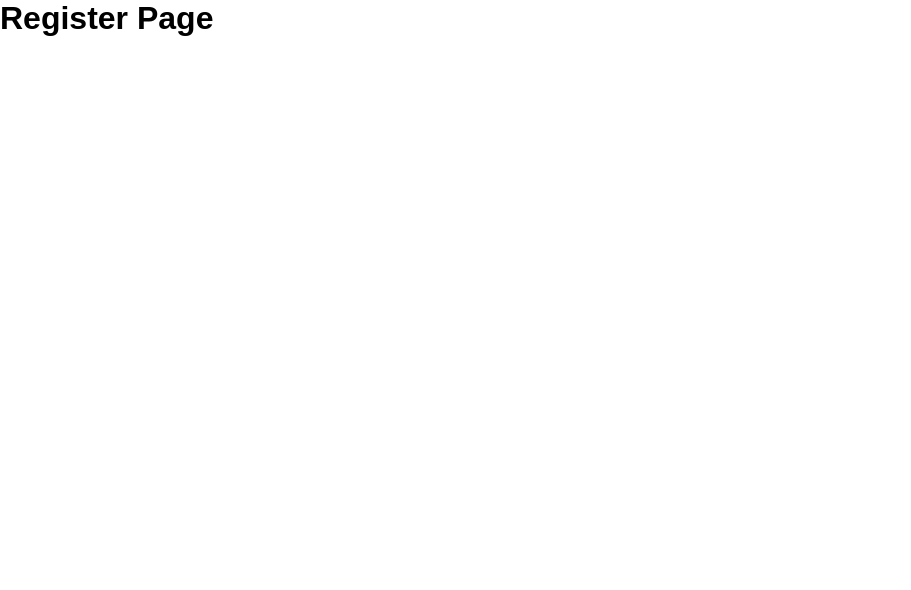
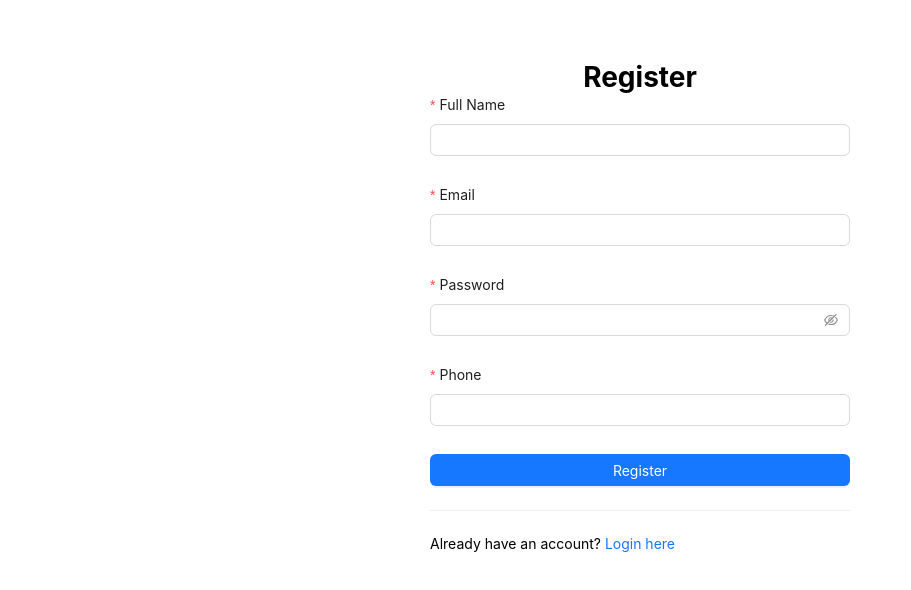
Before and after one commit to tranduckhuy-test/react-vite, a React (Vite) app: page /register in a window 1280 px wide. Shown: the top 590 px of the page, without its empty margins (0-911 px from the left). Built offline with nearby package versions, Linux system fonts and the light colour scheme; no server answers.

Commit message:
feat: add register and login page

```diff
--- a/src/components/layouts/header.jsx
+++ b/src/components/layouts/header.jsx
@@ -2,6 +2,8 @@ import {
   BookOutlined,
   HomeOutlined,
   LoginOutlined,
+  LogoutOutlined,
+  SettingOutlined,
   UserOutlined,
 } from '@ant-design/icons';
 import { Menu } from 'antd';
@@ -30,41 +32,23 @@ const Header = () => {
       label: <Link to="/books">Books</Link>,
       key: 'books',
       icon: <BookOutlined />,
+    },
+    {
+      label: 'Settings',
+      key: 'settings',
+      icon: <SettingOutlined />,
       children: [
         {
-          type: 'group',
-          label: 'Reference Books',
-          children: [
-            {
-              label: 'Option 1',
-              key: 'setting:1',
-            },
-            {
-              label: 'Option 2',
-              key: 'setting:2',
-            },
-          ],
+          label: <Link to="/login">Login</Link>,
+          key: 'login',
+          icon: <LoginOutlined />,
         },
         {
-          type: 'group',
-          label: 'Textbooks',
-          children: [
-            {
-              label: 'Option 3',
-              key: 'setting:3',
-            },
-            {
-              label: 'Option 4',
-              key: 'setting:4',
-            },
-          ],
+          label: <Link to="/logout">Logout</Link>,
+          key: 'logout',
+          icon: <LogoutOutlined />,
         },
       ],
-    },
-    {
-      label: <Link to="/login">Login</Link>,
-      key: 'login',
-      icon: <LoginOutlined />,
     },
   ];
 
--- a/src/components/user/user.form.update.jsx
+++ b/src/components/user/user.form.update.jsx
@@ -6,7 +6,7 @@ const UpdateUserModal = ({
   isUpdateModalOpen,
   setIsUpdateModalOpen,
   dataUpdate,
-  onUserUpdated,
+  loadUser,
 }) => {
   const [id, setId] = useState('');
   const [fullName, setFullName] = useState('');
@@ -30,7 +30,7 @@ const UpdateUserModal = ({
         description: `User has been updated successfully`,
       });
       setIsUpdateModalOpen(false);
-      onUserUpdated();
+      await loadUser();
     } catch (error) {
       const errorMessage =
         error.response && error.response.data
--- a/src/components/user/user.view.detail.jsx
+++ b/src/components/user/user.view.detail.jsx
@@ -6,7 +6,7 @@ const ViewUserDetail = ({
   isDetailOpen,
   setIsDetailOpen,
   dataDetail,
-  handleRefresh,
+  loadUser,
 }) => {
   const [selectedFile, setSelectedFile] = useState(null);
   const [preview, setPreview] = useState(null);
@@ -58,7 +58,7 @@ const ViewUserDetail = ({
         setIsDetailOpen(false);
         setSelectedFile(null);
         setPreview(null);
-        handleRefresh();
+        await loadUser();
       } else {
         notification.error({
           message: 'Error',
--- a/src/main.jsx
+++ b/src/main.jsx
@@ -1,4 +1,3 @@
-import React from 'react';
 import ReactDOM from 'react-dom/client';
 import { RouterProvider, createBrowserRouter } from 'react-router-dom';
 
@@ -42,7 +41,5 @@ const router = createBrowserRouter([
 ]);
 
 ReactDOM.createRoot(document.getElementById('root')).render(
-  <React.StrictMode>
-    <RouterProvider router={router} />
-  </React.StrictMode>,
+  <RouterProvider router={router} />,
 );
--- a/src/pages/login.jsx
+++ b/src/pages/login.jsx
@@ -1,8 +1,118 @@
+import { loginAPI } from '../services/api.service';
+import { ArrowRightOutlined } from '@ant-design/icons';
+import { Button, Col, Divider, Form, Input, Row, notification } from 'antd';
+import { useState } from 'react';
+import { Link, useNavigate } from 'react-router-dom';
+
 const LoginPage = () => {
+  const [form] = Form.useForm();
+  const navigate = useNavigate();
+  const [loading, setLoading] = useState(false);
+
+  const onFinish = async (values) => {
+    try {
+      setLoading(true);
+      const response = await loginAPI(values.email, values.password);
+
+      if (response.data) {
+        notification.success({
+          message: 'Success',
+          description: 'Login successfully',
+        });
+        navigate('/users');
+      } else {
+        notification.error({
+          message: 'Failed',
+          description: 'Login failed',
+        });
+      }
+      setLoading(false);
+    } catch (error) {
+      const errorMessage =
+        error.response && error.response.data
+          ? error.response.data.message
+          : error.message;
+
+      notification.error({
+        message: 'Login failed',
+        description: JSON.stringify(errorMessage),
+      });
+      setLoading(false);
+    }
+  };
+
   return (
-    <div>
-      <h1>Login Page</h1>
-    </div>
+    <Row
+      justify="center"
+      style={{ minHeight: '100vh', marginTop: '100px', padding: '10px' }}
+    >
+      <Col xs={24} md={16} lg={8}>
+        <fieldset
+          style={{
+            padding: '30px',
+            margin: '5px',
+            border: '1px solid #ccc',
+            borderRadius: '5px',
+          }}
+        >
+          <legend style={{ fontSize: '24px', padding: '0 5px' }}>Login</legend>
+
+          <Form layout="vertical" onFinish={onFinish} form={form}>
+            <Form.Item
+              label="Email"
+              name="email"
+              rules={[
+                {
+                  required: true,
+                  message: 'Please input your Email!',
+                },
+                {
+                  type: 'email',
+                  message: 'Please input a valid email!',
+                },
+              ]}
+              style={{ marginBottom: '28px' }}
+            >
+              <Input autoComplete="email" />
+            </Form.Item>
+
+            <Form.Item
+              label="Password"
+              name="password"
+              rules={[
+                {
+                  required: true,
+                  message: 'Please input your password!',
+                },
+              ]}
+              style={{ marginBottom: '28px' }}
+            >
+              <Input.Password autoComplete="current-password" />
+            </Form.Item>
+
+            <Form.Item>
+              <Button
+                loading={loading}
+                type="primary"
+                onClick={() => form.submit()}
+                block
+              >
+                Login
+              </Button>
+              <Row justify="end" style={{ marginTop: '10px' }}>
+                <Link to="/">
+                  Go to homepage <ArrowRightOutlined />
+                </Link>
+              </Row>
+            </Form.Item>
+          </Form>
+          <Divider />
+          <div>
+            Not registered yet? <Link to="/register">Register now!</Link>
+          </div>
+        </fieldset>
+      </Col>
+    </Row>
   );
 };
 
--- a/src/pages/register.jsx
+++ b/src/pages/register.jsx
@@ -1,8 +1,123 @@
+import { registerUserAPI } from '../services/api.service';
+import { Button, Col, Divider, Form, Input, Row, notification } from 'antd';
+import { Link, useNavigate } from 'react-router-dom';
+
 const RegisterPage = () => {
+  const [form] = Form.useForm();
+  const navigate = useNavigate();
+
+  const onFinish = async (values) => {
+    try {
+      const response = await registerUserAPI(
+        values.fullName,
+        values.email,
+        values.password,
+        values.phone,
+      );
+
+      if (response.data) {
+        notification.success({
+          message: 'Success',
+          description: 'Register successfully',
+        });
+        navigate('/login');
+      } else {
+        notification.error({
+          message: 'Failed',
+          description: 'Register failed',
+        });
+      }
+    } catch (error) {
+      const errorMessage =
+        error.response && error.response.data
+          ? error.response.data.message
+          : error.message;
+
+      notification.error({
+        message: 'Register failed',
+        description: JSON.stringify(errorMessage),
+      });
+    }
+  };
+
   return (
-    <div>
-      <h1>Register Page</h1>
-    </div>
+    <Row
+      justify="center"
+      style={{ minHeight: '100vh', marginTop: '50px', padding: '10px' }}
+    >
+      <Col xs={24} md={16} lg={8}>
+        <h1 style={{ textAlign: 'center' }}>Register</h1>
+        <Form layout="vertical" onFinish={onFinish} form={form}>
+          <Form.Item
+            label="Full Name"
+            name="fullName"
+            rules={[
+              {
+                required: true,
+                message: 'Please input your Full Name!',
+              },
+            ]}
+            style={{ marginBottom: '28px' }}
+          >
+            <Input />
+          </Form.Item>
+
+          <Form.Item
+            label="Email"
+            name="email"
+            rules={[
+              {
+                required: true,
+                message: 'Please input your Email!',
+              },
+            ]}
+            style={{ marginBottom: '28px' }}
+          >
+            <Input />
+          </Form.Item>
+
+          <Form.Item
+            label="Password"
+            name="password"
+            rules={[
+              {
+                required: true,
+                message: 'Please input your password!',
+              },
+            ]}
+            style={{ marginBottom: '28px' }}
+          >
+            <Input.Password />
+          </Form.Item>
+
+          <Form.Item
+            label="Phone"
+            name="phone"
+            rules={[
+              {
+                required: true,
+                message: 'Please input your Phone!',
+              },
+              {
+                pattern: new RegExp(/\d+/g),
+                message: 'Phone number must be a number',
+              },
+            ]}
+            style={{ marginBottom: '28px' }}
+          >
+            <Input />
+          </Form.Item>
+
+          <Button type="primary" onClick={() => form.submit()} block>
+            Register
+          </Button>
+        </Form>
+        <Divider />
+        <div>
+          Already have an account? <Link to={'/login'}>Login here</Link>
+        </div>
+      </Col>
+    </Row>
   );
 };
 
--- a/src/services/api.service.js
+++ b/src/services/api.service.js
@@ -1,7 +1,9 @@
 import axios from './axios.customize';
 
 const USER_URL = '/user';
+const USER_REGISTER_URL = 'user/register';
 const FILE_UPLOAD_URL = '/file/upload';
+const LOGIN_URL = '/auth/login';
 
 const getAllUsersAPI = (current, pageSize) => {
   let url = `${USER_URL}?current=${current}&pageSize=${pageSize}`;
@@ -48,10 +50,33 @@ const uploadAvatarAPI = (file, folder) => {
   return axios.post(FILE_UPLOAD_URL, formData, config);
 };
 
+const registerUserAPI = (fullName, email, password, phone) => {
+  const data = {
+    fullName: fullName,
+    email: email,
+    password: password,
+    phone: phone,
+  };
+
+  return axios.post(USER_REGISTER_URL, data);
+};
+
+const loginAPI = (email, password) => {
+  const data = {
+    username: email,
+    password: password,
+    delay: 3000,
+  };
+
+  return axios.post(LOGIN_URL, data);
+};
+
 export {
   getAllUsersAPI,
   createUserAPI,
   updateUserAPI,
   deleteUserAPI,
   uploadAvatarAPI,
+  registerUserAPI,
+  loginAPI,
 };
```
Also changed, not shown: src/components/user/user.table.jsx (+21 -11 lines).
